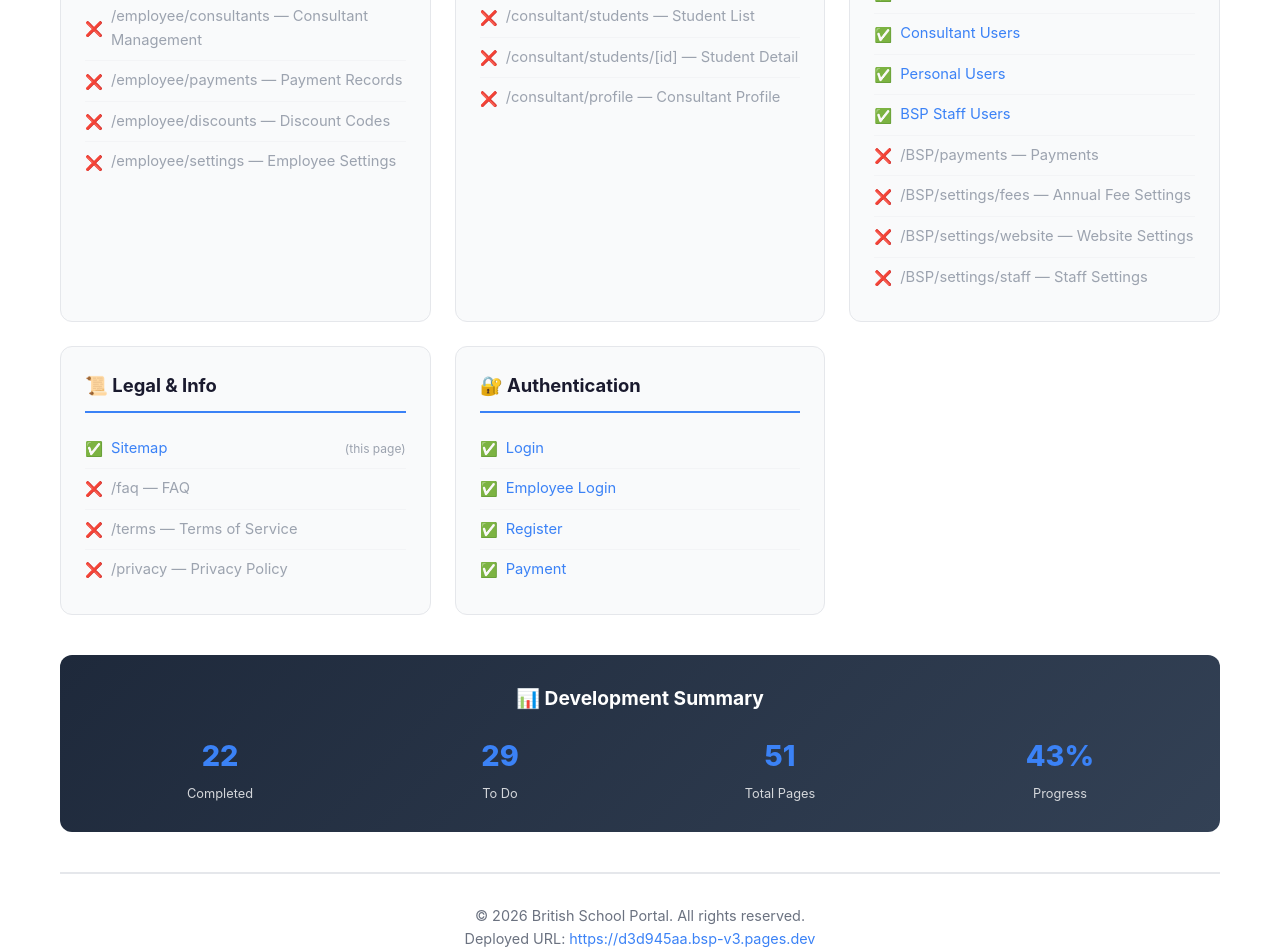
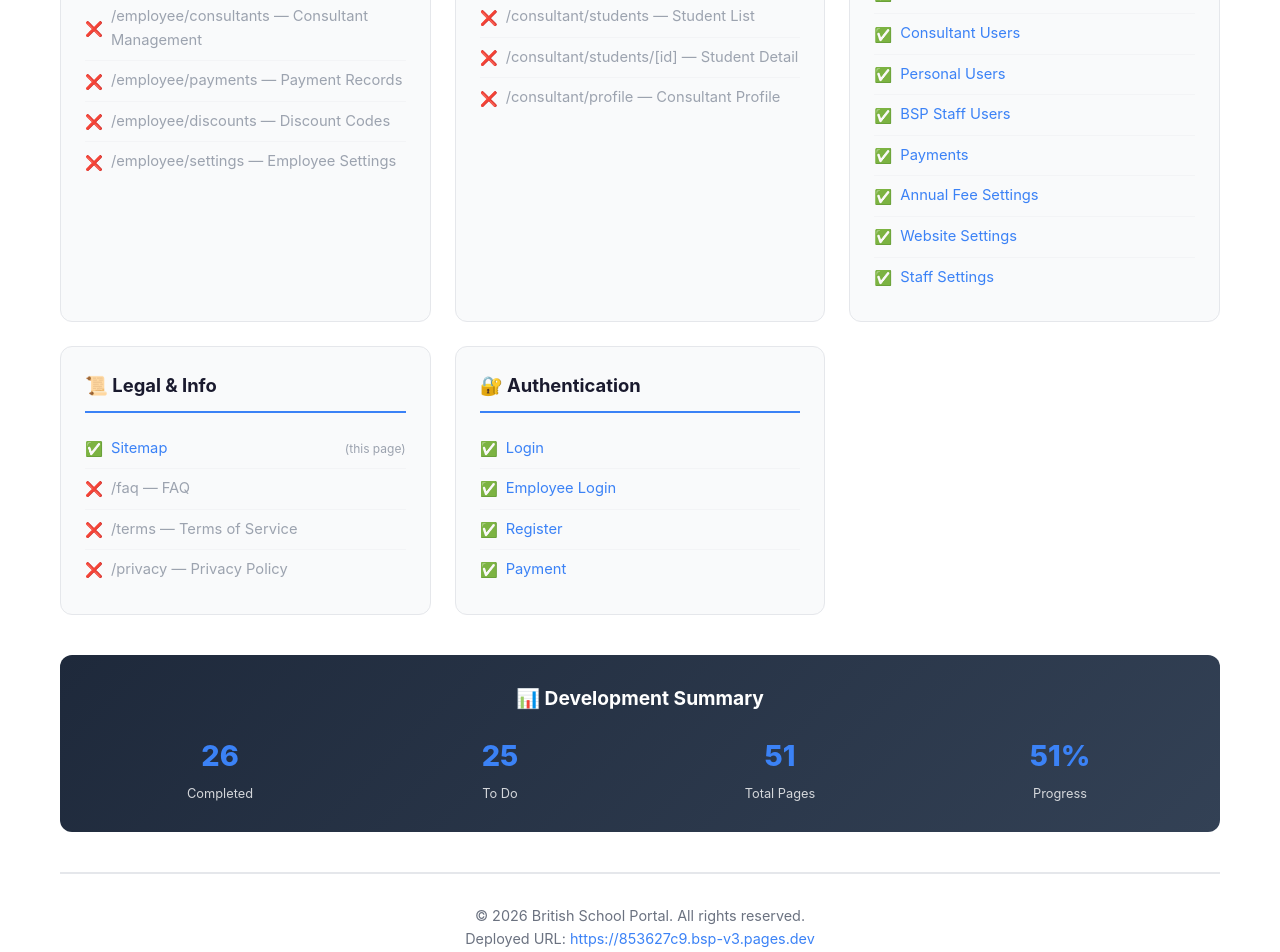
Before and after one commit to socialmedia-dot/bsp-v3, a Nuxt app: page /sitemap in a window 1280 px wide. Shown: the part 1140-2092 px from the top of the page. Built offline with nearby package versions, Linux system fonts and the light colour scheme.

Commit message:
Update sitemap: mark payments and settings as done, update deploy URL

```diff
--- a/pages/sitemap.vue
+++ b/pages/sitemap.vue
@@ -89,10 +89,10 @@
           <li><span class="status done">✅</span> <NuxtLink to="/BSP/users/consultant">Consultant Users</NuxtLink></li>
           <li><span class="status done">✅</span> <NuxtLink to="/BSP/users/personal">Personal Users</NuxtLink></li>
           <li><span class="status done">✅</span> <NuxtLink to="/BSP/users/bspstaff">BSP Staff Users</NuxtLink></li>
-          <li><span class="status todo">❌</span> <span class="todo-link">/BSP/payments — Payments</span></li>
-          <li><span class="status todo">❌</span> <span class="todo-link">/BSP/settings/fees — Annual Fee Settings</span></li>
-          <li><span class="status todo">❌</span> <span class="todo-link">/BSP/settings/website — Website Settings</span></li>
-          <li><span class="status todo">❌</span> <span class="todo-link">/BSP/settings/staff — Staff Settings</span></li>
+          <li><span class="status done">✅</span> <NuxtLink to="/BSP/payments">Payments</NuxtLink></li>
+          <li><span class="status done">✅</span> <NuxtLink to="/BSP/settings/fees">Annual Fee Settings</NuxtLink></li>
+          <li><span class="status done">✅</span> <NuxtLink to="/BSP/settings/website">Website Settings</NuxtLink></li>
+          <li><span class="status done">✅</span> <NuxtLink to="/BSP/settings/staff">Staff Settings</NuxtLink></li>
         </ul>
       </div>
 
@@ -156,11 +156,11 @@ const currentDate = new Date().toLocaleDateString('en-GB', {
   day: 'numeric'
 })
 
-const deployedUrl = 'https://d3d945aa.bsp-v3.pages.dev'
+const deployedUrl = 'https://853627c9.bsp-v3.pages.dev'
 
 // Progress tracking
 const totalCount = 51
-const completedCount = 22
+const completedCount = 26
 const todoCount = totalCount - completedCount
 const progressPercent = Math.round((completedCount / totalCount) * 100)
 </script>
```
